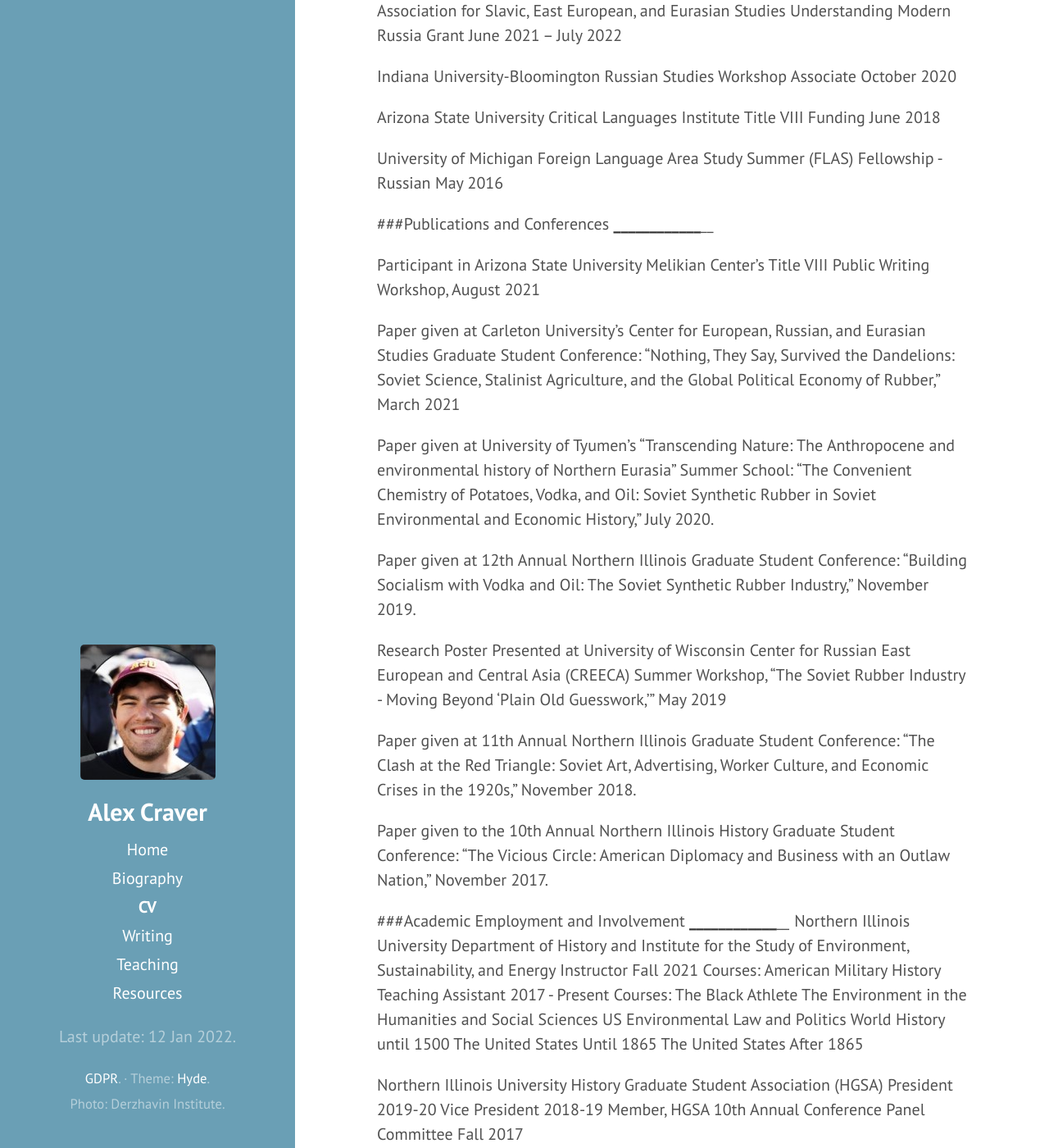
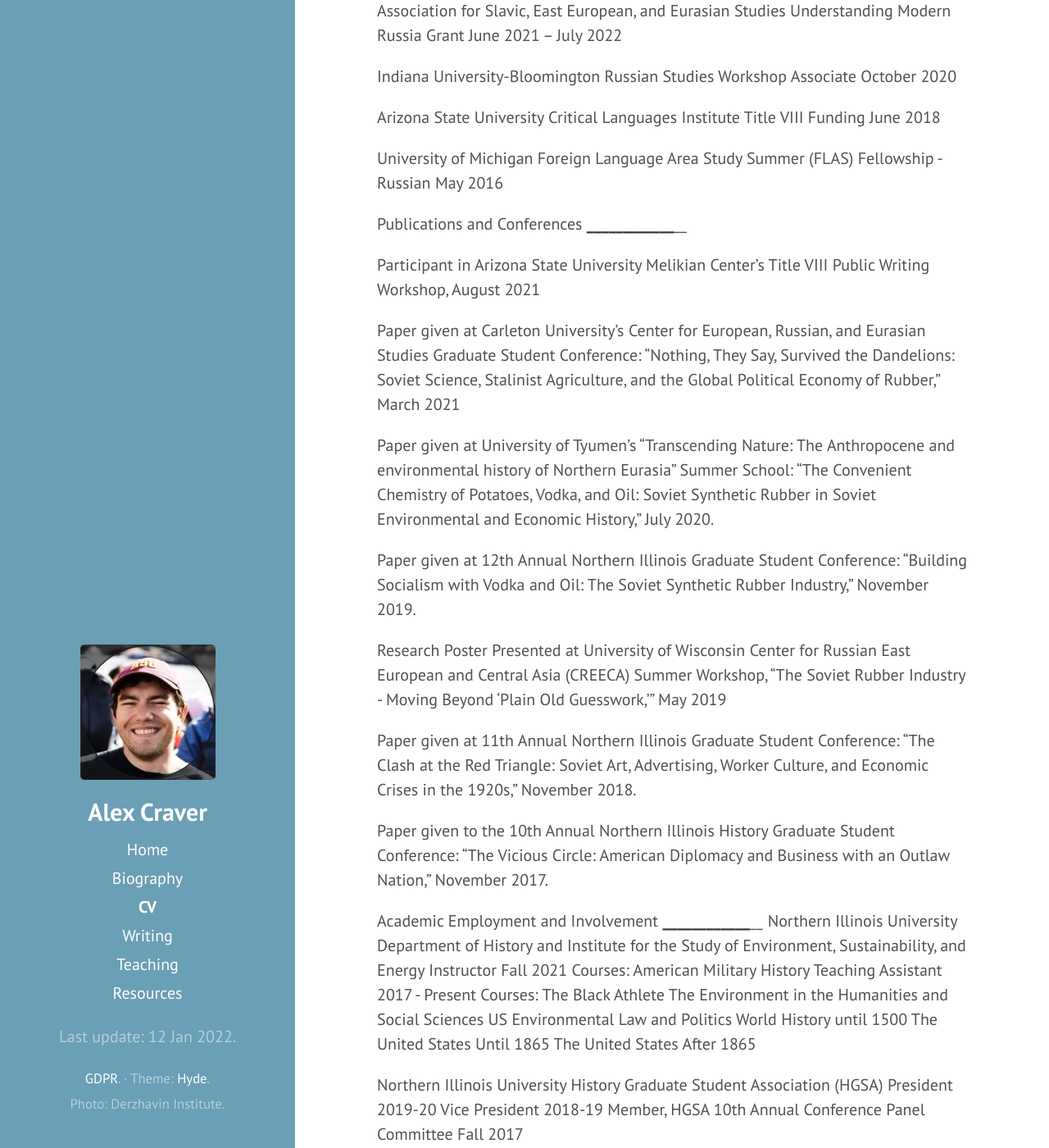
Before and after one commit to ahcraver/ahcraver.github.io, a Jekyll site: the page built from CV.md, in a window 1280 px wide and 1400 px high, scrolled down 692 px. Shown: the whole window at 82% size. Built offline with Jekyll 4.4.1, drawn with Linux system fonts in a browser that asks for light colours; some of the changed text lies outside the part shown.

Commit message:
Update CV.md

```diff
--- a/CV.md
+++ b/CV.md
@@ -2,7 +2,7 @@
 layout: page
 title: CV
 ---
-###Education
+Education
 ________________________________________
 Northern Illinois University								DeKalb, IL
 Ph.D., History											started Fall 2017
@@ -19,7 +19,7 @@ B.A., History											May 2014
 Thesis: “The Soviets Go Shopping: The ‘Vicious Circle’ of 1920s Soviet-American trade relations”
 Advisor: Professor Francine Hirsch
 
-###Honors and Awards
+Honors and Awards
 ________________________________________
 University of Illinois Urbana-Champaign Russian, Eurasian, and East Asian Center
 Virtual Open Research Laboratory Associate						Spring 2021, Spring 2022
@@ -43,7 +43,7 @@ Foreign Language Area Study Summer (FLAS) Fellowship - Russian 	May 2016
 
 
 
-###Publications and Conferences
+Publications and Conferences
 ________________________________________
 
 Participant in Arizona State University Melikian Center’s Title VIII Public Writing Workshop, August 2021
@@ -60,7 +60,7 @@ Paper given at 11th Annual Northern Illinois Graduate Student Conference: “The
 
 Paper given to the 10th Annual Northern Illinois History Graduate Student Conference: “The Vicious Circle: American Diplomacy and Business with an Outlaw Nation,” November 2017.
 
-###Academic Employment and Involvement
+Academic Employment and Involvement
 ________________________________________
 Northern Illinois University
 Department of History and Institute for the Study of Environment, Sustainability, and Energy
@@ -85,13 +85,13 @@ University of Wisconsin-Madison, Department of Information Technology
 Assistant Manager, Digital Media Center						May 2014 - January 2015
 Multimedia Consultant, Digital Media Center						January 2012 - May 2014
 
-###Language
+Language
 ________________________________________
 Russian (Reading, Writing, Speaking)
 
 
 
-###References
+References
 ________________________________________
 Professor Andy Bruno
 Associate Professor, Director of Graduate Studies
```
